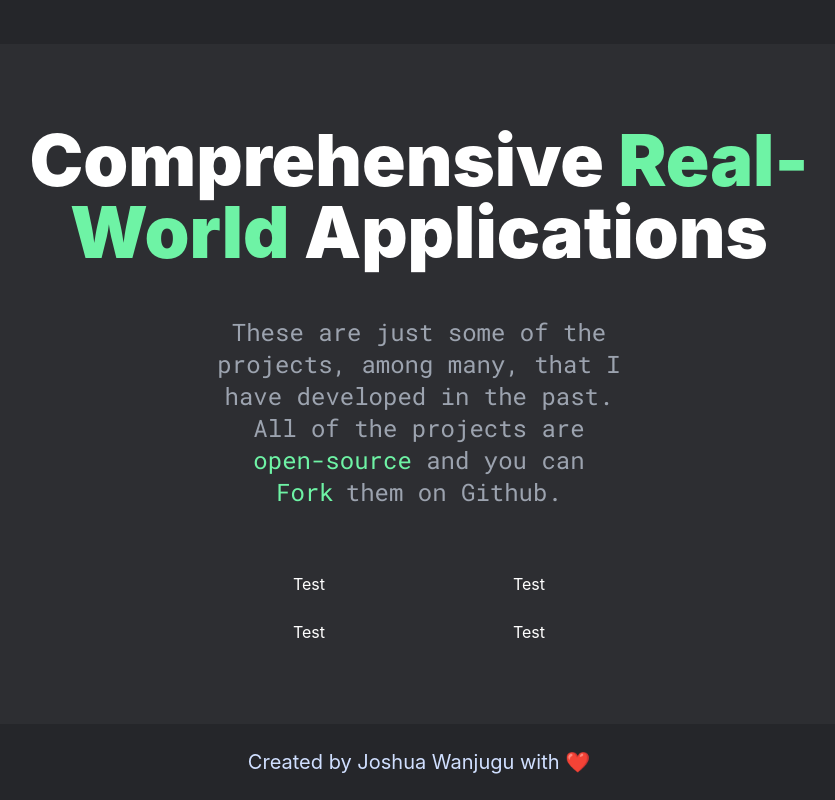
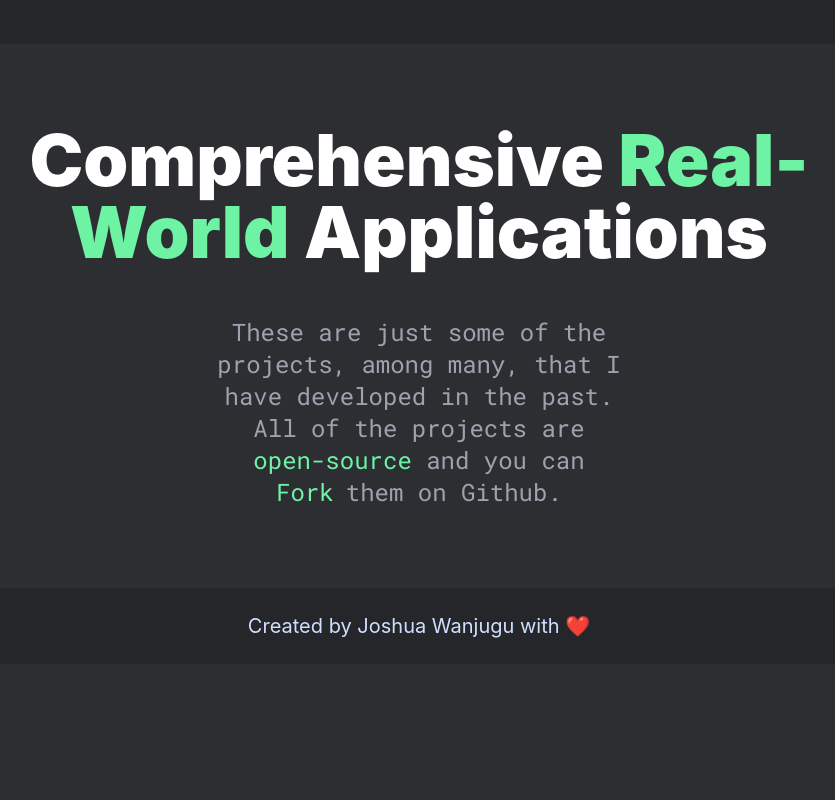
Before and after one commit to Josyno106/portfolio, a Next.js app: page / in a window 1280 px wide. Shown: the part 1750-2550 px from the top of the page, without its empty margins (221-1056 px from the left). After the commit the page ends 2414 px from the top, so only its background shows below. Built offline with nearby package versions, Linux system fonts and the light colour scheme.

Commit message:
removed projects map section

```diff
--- a/components/Projects/Projects.jsx
+++ b/components/Projects/Projects.jsx
@@ -92,7 +92,7 @@ const Projects = () => {
         <span className="text-custom-green mr-3">Fork</span>
         them on Github.
       </p>
-      <div className="mt-16 mx-8 xl:mx-[12rem]  grid xl:grid-cols-2 lg:grid-cols-2 md:grid-cols-2 gap-6 lg:mx-[6rem] md:mx-[5rem]">
+      {/* <div className="mt-16 mx-8 xl:mx-[12rem]  grid xl:grid-cols-2 lg:grid-cols-2 md:grid-cols-2 gap-6 lg:mx-[6rem] md:mx-[5rem]">
         {ProjectsData.map((project, index) => (
           // <SingleProject
           //   key={project.id}
@@ -106,7 +106,7 @@ const Projects = () => {
             <p>Test</p>{" "}
           </div>
         ))}
-      </div>
+      </div> */}
     </div>
   );
 };
```
